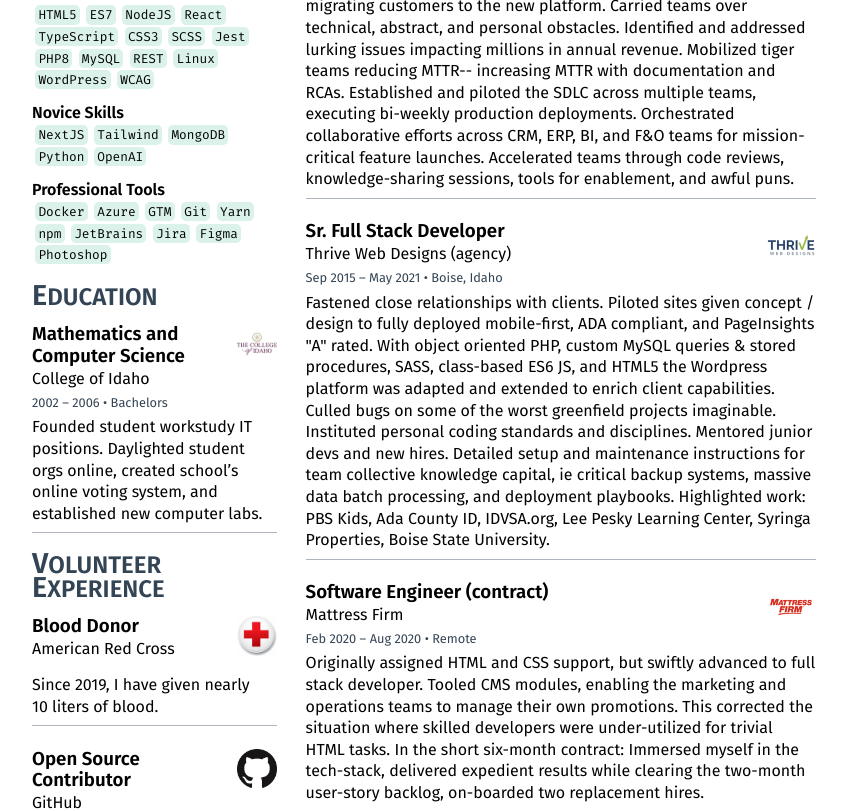
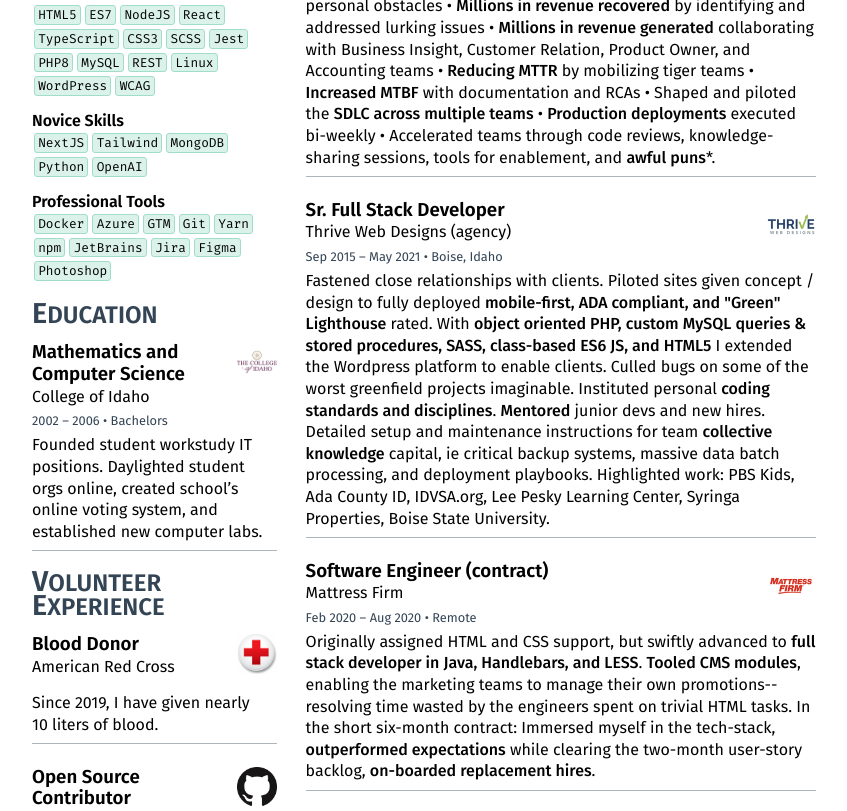
Before and after one commit to hahn208/resume-react, a React (Create React App) app: page / in a window 1280 px wide. Shown: the part 420-1231 px from the top of the page, without its empty margins (216-1063 px from the left). Built offline with nearby package versions, Linux system fonts and the light colour scheme.

Commit message:
Style adjustments. Added ability to add em to text. Always tweaking verbiage.

```diff
--- a/public/index.html
+++ b/public/index.html
@@ -10,7 +10,7 @@
     <meta prefix="og: https://ogp.me/ns#" property="og:type" content="website">
     <meta prefix="og: https://ogp.me/ns#" property="og:image" content="https://idahohahn.com/Resume/profile.jpg">
     <meta prefix="og: https://ogp.me/ns#" property="og:url" content="https://idahohahn.com/Resume/React/">
-    <link href="https://fonts.googleapis.com/css2?family=Fira+Mono:wght@400&family=Fira+Sans:wght@400;600&display=swap" rel="stylesheet">
+    <link href="https://fonts.googleapis.com/css2?family=Fira+Mono:wght@400&family=Fira+Sans:wght@400;500;600&display=swap" rel="stylesheet">
     <link rel="manifest" href="%PUBLIC_URL%/manifest.json" />
     <title>The Resume of Andrew Hahn</title>
   </head>
--- a/src/App.scss
+++ b/src/App.scss
@@ -13,6 +13,7 @@
 {
     font-family: $font-primary;
     font-size: 16px;
+    font-weight: 400;
     line-height: 1.35rem;
     -webkit-font-smoothing: antialiased;
     -moz-osx-font-smoothing: grayscale;
@@ -38,12 +39,7 @@
 em
 {
     font-style: normal;
-    display: inline-block;
-
-    &::first-letter
-    {
-        font-size: 120%;
-    }
+    font-weight: 500;
 }
 
 h1
@@ -103,6 +99,16 @@
     padding-top: 1rem;
     margin-bottom: 0.4rem;
     border-bottom: rgba(51, 68, 85, 0.4) solid 1px;
+}
+
+.small-caps {
+    font-style: normal;
+    display: inline-block;
+
+    &::first-letter
+    {
+        font-size: 120%;
+    }
 }
 
 .d-print
@@ -217,11 +223,12 @@
     {
         display: inline-block;
         background-color: $accent-color-primary;
-        border-radius: 0.3rem;
+        border-radius: 3px;
+        border: darken($accent-color-primary, 15%) solid 1px;
         padding: 0 0.2rem;
-        margin: 0 0.2rem;
+        margin: 2px;
         font-size: 0.8rem;
-        line-height: 1.2rem;
+        line-height: 1.1rem;
         font-family: $font-primary-mono;
     }
 }
--- a/src/App.tsx
+++ b/src/App.tsx
@@ -32,8 +32,8 @@
 };
 
 const bio: { [key: string]: ReactNode } = {
-    'title': <h1><em>Andrew</em> <em>Hahn</em> <small>(He/Him)</small></h1>,
-    'intro': <p>15+ years in software engineering • Traversed hundreds of miles of Idaho back-country • Designed and implemented home geothermal heating system • Cultivated and leavened <i>scores</i> of sourdough loaves • Sired the cutest/dorkiest child of the Hahn lineage.</p>,
+    'title': <h1><span className={'small-caps'}>Andrew</span> <span className={'small-caps'}>Hahn</span> <small>(He/Him)</small></h1>,
+    'intro': <p>15+ years in software engineering • Traversed hundreds of miles of Idaho back-country • Designed and implemented home geothermal heating system • Cultivated and leavened <em>scores</em> of sourdough loaves • Sired the cutest/dorkiest child of the Hahn lineage.</p>,
     'address': <span>208ha<span className={'no-spam'}>asdf</span>hn&#64;gmail&#46;com<br/>208-283-52<span className={'no-spam'}>4321</span>98<br/>Boise, Idaho USA</span>,
     'slogan': <p>Heads together <strong>we endeavor.</strong></p>
 };
@@ -44,6 +44,18 @@
  * @return string
  */
 const makeSafeKeyString = (rawString: string) => rawString.replace(/[^a-z0-9]/gi, '-').toLowerCase();
+
+/**
+ * Given a string containing a delimiter, return a replacement with delimited replaced with <em></em>
+ * @param rawString
+ */
+const emphasis = (rawString: string) => {
+    const emphArray = rawString.split('__');
+
+    let bit = 1;
+
+    return emphArray.reduce((stack, s) => { bit = 1-bit; return stack + (!bit ? s : `<em>${s}</em>`); }, '');
+};
 
 /**
  * Return the current time, to the minute only, in Boise.
@@ -75,7 +87,7 @@
                 <h4>{experience.stint}</h4>
             </div>
             <div className='work-details'>
-                <p>{experience.details}</p>
+                <p dangerouslySetInnerHTML={{ __html: emphasis(experience.details)}}></p>
             </div>
         </section>
     );
@@ -92,8 +104,9 @@
     return(
         <div className={'grid-area-experience'}>
             <>
-                <h2><em>Experience</em></h2>
+                <h2><span className={'small-caps'}>Experience</span></h2>
                 { experienceSet.map(experienceItem => (<ResumeItem experience={experienceItem}/>)) }
+                <p><small>*Why do programmers prefer dark mode? Because light attracts bugs.</small></p>
             </>
         </div>
     );
@@ -193,9 +206,9 @@
             <ul className='skills-list'>
                 {skillsOutput(skillSet.tools)}
             </ul>
-            <h2><em>Education</em></h2>
+            <h2><span className={'small-caps'}>Education</span></h2>
             { education.map(experienceItem => (<ResumeItem experience={experienceItem}/>)) }
-            <h2><em>Volunteer</em> <em>Experience</em></h2>
+            <h2><span className={'small-caps'}>Volunteer</span> <span className={'small-caps'}>Experience</span></h2>
             { volunteer.map(experienceItem => (<ResumeItem experience={experienceItem}/>)) }
         </div>
     );
--- a/src/data/experience.json
+++ b/src/data/experience.json
@@ -4,7 +4,7 @@
         "logo": "mattressfirm.png",
         "position": "Software Engineering Manager",
         "stint": "May 2021 – Jun 2023 • Remote",
-        "details": "Led multiple engineering teams and served as a tech lead, overseeing the successful re-platforming from Salesforce to Microsoft D365. Powered the transition by committing React+SASS, mapping out cross-team dependencies, adding monitoring & automation, and seamlessly migrating customers to the new platform. Carried teams over technical, abstract, and personal obstacles. Identified and addressed lurking issues impacting millions in annual revenue. Mobilized tiger teams reducing MTTR-- increasing MTTR with documentation and RCAs. Established and piloted the SDLC across multiple teams, executing bi-weekly production deployments. Orchestrated collaborative efforts across CRM, ERP, BI, and F&O teams for mission-critical feature launches. Accelerated teams through code reviews, knowledge-sharing sessions, tools for enablement, and awful puns.",
+        "details": "__Tech lead and supervisor__ to multiple engineering teams • __IC of Typescript, NodeJS, React, and SASS__ to power the transition from Salesforce to Microsoft D365 • __Monitoring, automation, and logging__ standards enacted  • Carried teams over technical, abstract, and personal obstacles • __Millions in revenue recovered__ by identifying and addressed lurking issues • __Millions in revenue generated__ collaborating with Business Insight, Customer Relation, Product Owner, and Accounting teams • __Reducing MTTR__ by mobilizing tiger teams • __Increased MTBF__ with documentation and RCAs • Shaped and piloted the __SDLC across multiple teams__ • __Production deployments__ executed bi-weekly • Accelerated teams through code reviews, knowledge-sharing sessions, tools for enablement, and __awful puns__*.",
         "forceWidow": false
     },
     {
@@ -12,7 +12,7 @@
         "logo": "thrive.png",
         "position": "Sr. Full Stack Developer",
         "stint": "Sep 2015 – May 2021 • Boise, Idaho",
-        "details": "Fastened close relationships with clients. Piloted sites given concept / design to fully deployed mobile-first, ADA compliant, and PageInsights \"A\" rated. With object oriented PHP, custom MySQL queries & stored procedures, SASS, class-based ES6 JS, and HTML5 the Wordpress platform was adapted and extended to enrich client capabilities. Culled bugs on some of the worst greenfield projects imaginable. Instituted personal coding standards and disciplines. Mentored junior devs and new hires. Detailed setup and maintenance instructions for team collective knowledge capital, ie critical backup systems, massive data batch processing, and deployment playbooks. Highlighted work: PBS Kids, Ada County ID, IDVSA.org, Lee Pesky Learning Center, Syringa Properties, Boise State University.",
+        "details": "Fastened close relationships with clients. Piloted sites given concept / design to fully deployed __mobile-first, ADA compliant, and \"Green\" Lighthouse__ rated. With __object oriented PHP, custom MySQL queries & stored procedures, SASS, class-based ES6 JS, and HTML5__ I extended the Wordpress platform to enable clients. Culled bugs on some of the worst greenfield projects imaginable. Instituted personal __coding standards and disciplines__. __Mentored__ junior devs and new hires. Detailed setup and maintenance instructions for team __collective knowledge__ capital, ie critical backup systems, massive data batch processing, and deployment playbooks. Highlighted work: PBS Kids, Ada County ID, IDVSA.org, Lee Pesky Learning Center, Syringa Properties, Boise State University.",
         "forceWidow": false
     },
     {
@@ -20,7 +20,7 @@
         "logo": "mattressfirm.png",
         "position": "Software Engineer (contract)",
         "stint": "Feb 2020 – Aug 2020 • Remote",
-        "details": "Originally assigned HTML and CSS support, but swiftly advanced to full stack developer. Tooled CMS modules, enabling the marketing and operations teams to manage their own promotions. This corrected the situation where skilled developers were under-utilized for trivial HTML tasks. In the short six-month contract: Immersed myself in the tech-stack, delivered expedient results while clearing the two-month user-story backlog, on-boarded two replacement hires.",
+        "details": "Originally assigned HTML and CSS support, but swiftly advanced to __full stack developer in Java, Handlebars, and LESS__. __Tooled CMS modules__, enabling the marketing teams to manage their own promotions-- resolving time wasted by the engineers spent on trivial HTML tasks. In the short six-month contract: Immersed myself in the tech-stack, __outperformed expectations__ while clearing the two-month user-story backlog, __on-boarded replacement hires__.",
         "forceWidow": false
     },
     {
@@ -28,7 +28,7 @@
         "logo": "centurylink.png",
         "position": "Frontend Developer",
         "stint": "Sep 2012 – Aug 2015 • Boise, Idaho",
-        "details": "Eliminated dependencies on framework shims, decreasing severe technical debt, and increased site stability. Authored user-stories for Scrum team to address general performance and usability issues. Conducted A/B tests to measure boosts in revenue achieved by calibrating user experience elements. Engineered user funnel tracing to expose user dead-ends. Directed and delivered browser performance tuning to quell high bounce rate by enacting image optimization, dismantled render blocking, eliminated code redundancies, and shed dead code weight. At times achieved 10x page speed improvement. Empowered team with chrome extension and site tool to remove user interface snags on internal CMS and code repository program.",
+        "details": "Eliminated dependencies on framework shims, decreasing severe technical debt, and increased site stability. Authored user-stories for Scrum team to address general performance and usability issues. Conducted A/B tests to measure boosts in revenue achieved by calibrating user experience elements. Engineered user funnel tracing to expose user dead-ends. Directed and delivered browser performance tuning to quell high bounce rate by enacting image optimization, dismantled render blocking, factored out code redundancies, and shed dead code weight. At times achieved 10x page speed improvement. Empowered team with chrome extension and site tool to remove user interface snags on internal CMS and code repository program.",
         "forceWidow": false
     },
     {
```
